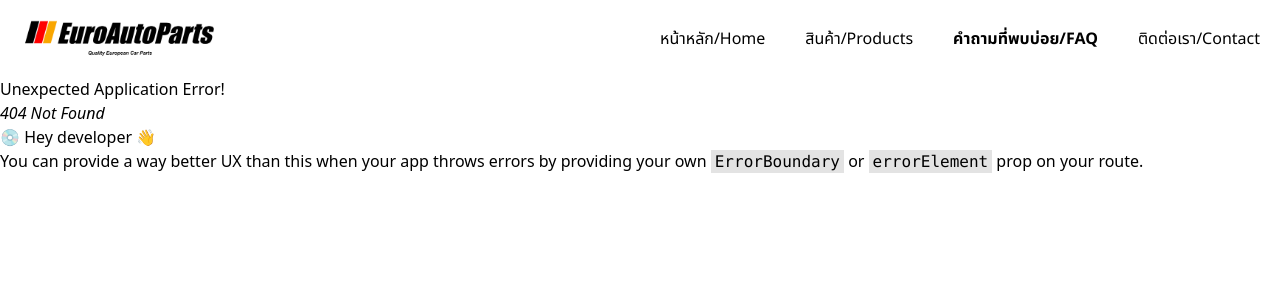
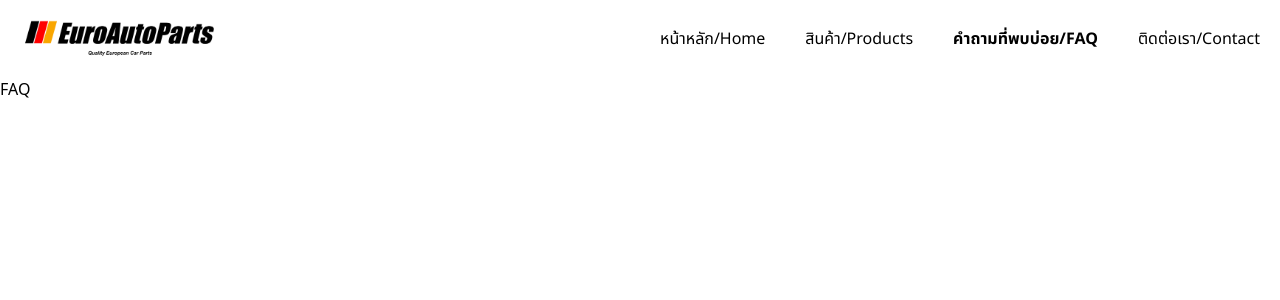
Before and after one commit to Win-TS/euroautoparts-landing-page, a React (Vite) app: page /faq in a window 1280 px wide. Before the commit this address had no page. Shown: the top 300 px of the page. Built offline with nearby package versions, Linux system fonts and the light colour scheme.

Commit message:
feat: map navbar router

```diff
--- a/src/components/Navbar.tsx
+++ b/src/components/Navbar.tsx
@@ -1,7 +1,7 @@
 import { useState } from "react";
 import { Spin as Hamburger } from 'hamburger-react';
 import { Transition } from '@headlessui/react';
-import { BrowserRouter as Router, NavLink } from 'react-router-dom';
+import { BrowserRouter as _Router, NavLink } from 'react-router-dom';
 import logo from '../assets/euroautoparts-logo.png';
 
 export default function Navbar() {
@@ -12,7 +12,6 @@ export default function Navbar() {
     };
 
     return (
-        <Router>
             <nav className='py-3 px-5 z-50 bg-white fixed w-full'>
                 <div className='flex items-center justify-between'>
                     <img src={logo} width={200} className='z-50' />
@@ -63,6 +62,5 @@ export default function Navbar() {
                     </ul>
                 </Transition>
             </nav>
-        </Router>
     );
 }
--- a/src/main.tsx
+++ b/src/main.tsx
@@ -1,25 +1,26 @@
 import React from 'react'
 import ReactDOM from 'react-dom/client'
 import Home from './pages/Home.tsx'
-import {
-  createBrowserRouter,
-  RouterProvider,
-} from 'react-router-dom';
+import { BrowserRouter as Router, Routes, Route } from 'react-router-dom';
 import './index.css'
 import Navbar from './components/Navbar.tsx';
-
-const router = createBrowserRouter([
-  {
-    path: "/",
-    element: <Home />,
-  },
-]);
+import Product from './pages/Product.tsx';
+import FAQ from './pages/FAQ.tsx';
+import Contact from './pages/Contact.tsx';
 
 ReactDOM.createRoot(document.getElementById('root')!).render(
   <React.StrictMode>
-    <Navbar />
-    <div style={{ paddingTop: '77.32px' }}>
-      <RouterProvider router={router} />
-    </div>
+
+    <Router>
+      <Navbar />
+        <div style={{ paddingTop: '77.32px' }}>
+          <Routes>
+            <Route path="/" element={<Home />} />
+            <Route path="/products" element={<Product />} />
+            <Route path="/faq" element={<FAQ />} />
+            <Route path="/contact" element={<Contact />} />
+          </Routes>
+        </div>
+    </Router>
   </React.StrictMode>,
 )
--- /dev/null
+++ b/src/pages/Contact.tsx
@@ -0,0 +1,7 @@
+export default function Contact() {
+    return (
+        <div>
+            <h1>Contact</h1>
+        </div>
+    )
+}
--- /dev/null
+++ b/src/pages/FAQ.tsx
@@ -0,0 +1,7 @@
+export default function FAQ() {
+    return (
+        <div>
+            <h1>FAQ</h1>
+        </div>
+    )
+}
--- /dev/null
+++ b/src/pages/Product.tsx
@@ -0,0 +1,7 @@
+export default function Product() {
+    return (
+        <div>
+            <h1>Product</h1>
+        </div>
+    )
+}
```
Also changed, not shown: src/components/Footer.tsx (added).
